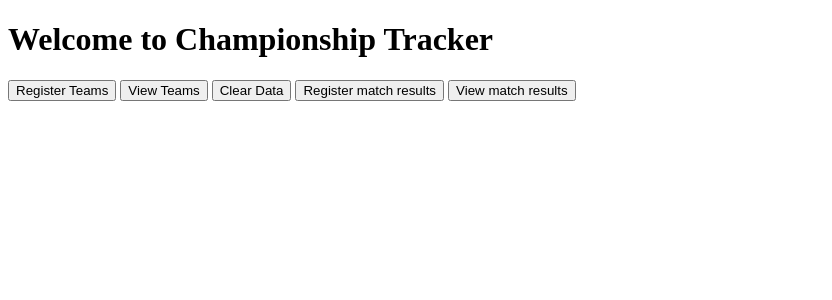
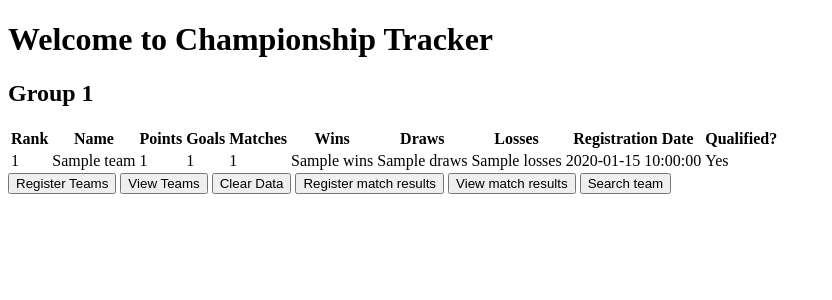
Before and after one commit to raphaelroshan/championship-tracker, a Flask app: template templates/index.html in a window 1280 px wide. Shown: the top 300 px of the page, without its empty margins (0-832 px from the left). Run offline with Flask 3, Linux system fonts and the light colour scheme; the template is opened without the code that fills it: most values are stand-ins (such as "Sample title", 1, 10 or a date in 2020).

Commit message:
Add ranking and search functionality

```diff
--- a/app.py
+++ b/app.py
@@ -1,6 +1,6 @@
 from flask import Flask, render_template, redirect, url_for, flash
-from forms import TeamRegistrationForm, MatchResultsForm
-from models import update_registration, update_results, clear_data
+from forms import TeamRegistrationForm, MatchResultsForm, TeamSearchForm
+from models import update_registration, update_results, clear_stored_data, calculate_rankings_grouped, search
 import os
 
 app = Flask(__name__)
@@ -88,11 +88,27 @@ def clear_data():
         os.remove(DATA_FILE)
     if os.path.exists(RESULT_FILE):
         os.remove(RESULT_FILE)
+    clear_stored_data()
     return redirect(url_for('index'))
+
+@app.route('/search_team', methods=['GET', 'POST'])
+def search_team():
+    form = TeamSearchForm()
+    team_data = None
+    if form.validate_on_submit():
+        team_name = form.team_name.data
+        team_data = search(team_name)
+        if not team_data:
+            flash(f"No results found for team: {team_name}", 'error')
+
+    return render_template('search_team.html', form=form, team_data=team_data)
+
+
 
 @app.route('/')
 def index():
-    return render_template('index.html')
+    ranked_groups = calculate_rankings_grouped()
+    return render_template('index.html', ranked_groups=ranked_groups)
 
 if __name__ == '__main__':
     app.run(debug=True)
--- a/templates/index.html
+++ b/templates/index.html
@@ -5,12 +5,52 @@
     <meta name="viewport" content="width=device-width, initial-scale=1.0">
     <title>Championship Tracker</title>
 </head>
+<h1>Welcome to Championship Tracker</h1>
+    {% if ranked_groups %}
+        {% for group_number, ranked_teams in ranked_groups.items() %}
+            <h2>Group {{ group_number }}</h2>
+            <table>
+                <thead>
+                    <tr>
+                        <th>Rank</th>
+                        <th>Name</th>
+                        <th>Points</th>
+                        <th>Goals</th>
+                        <th>Matches</th>
+                        <th>Wins</th>
+                        <th>Draws</th>
+                        <th>Losses</th>
+                        <th>Registration Date</th>
+                        <th>Qualified?</th>
+                    </tr>
+                </thead>
+                <tbody>
+                    {% for team_id, team_data in ranked_teams %}{% set rank = loop.index0 + 1 %}
+                    <tr>
+                        <td>{{ rank }}</td>
+                        <td>{{ team_data['team_name'] }}</td>
+                        <td>{{ team_data['total_points'] }}</td>
+                        <td>{{ team_data['total_goals'] }}</td>
+                        <td>{{ team_data['total_matches'] }}</td>
+                        <td>{{ team_data['outcomes']['wins'] }}</td>
+                        <td>{{ team_data['outcomes']['draws'] }}</td>
+                        <td>{{ team_data['outcomes']['losses'] }}</td>
+                        <td>{{ team_data['reg_date'] }}</td>
+                        <td>{{ 'Yes' if rank < 4 else 'No' }}</td>
+                    </tr>
+                    {% endfor %}
+                </tbody>
+            </table>
+        {% endfor %}
+    {% else %}
+        <p>No teams registered yet!</p>
+    {% endif %}
 <body>
-    <h1>Welcome to Championship Tracker</h1>
     <button onclick="window.location.href='/register_teams'">Register Teams</button>
     <button onclick="window.location.href='/view_teams'">View Teams</button>
     <button onclick="window.location.href='/clear_data'">Clear Data</button>
     <button onclick="window.location.href='/register_results'">Register match results</button>
     <button onclick="window.location.href='/view_results'">View match results</button>
+    <button onclick="window.location.href='/search_team'">Search team</button>
 </body>
 </html>
```
Also changed, not shown: forms.py (+6 -1 lines), models.py (+30 -10 lines), README.md.
